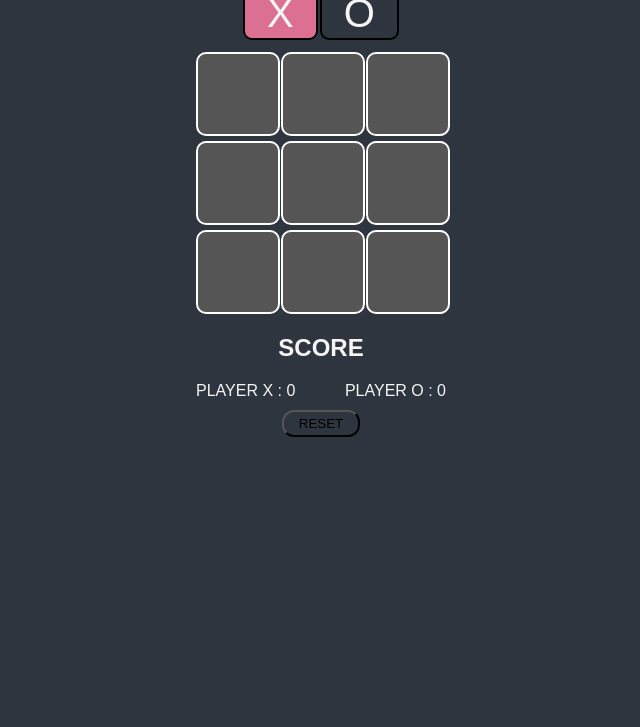
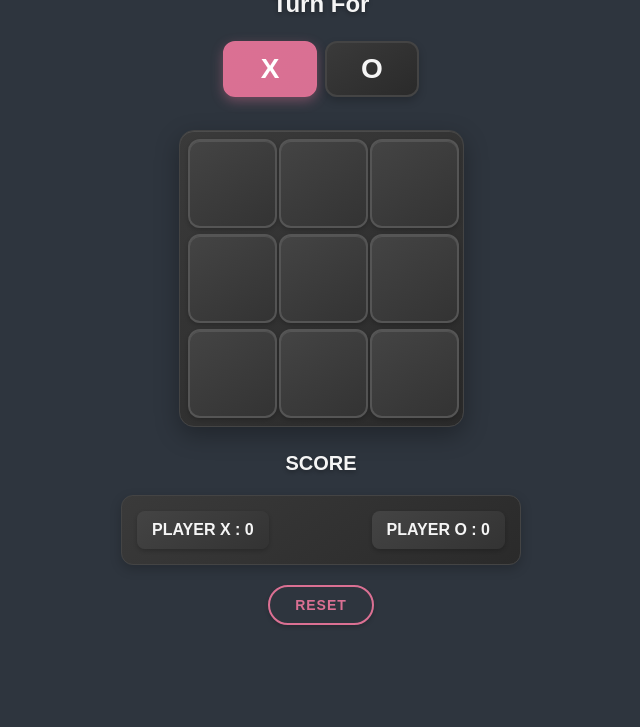
Before and after one commit to Baljender-Singh-Bamrah/Tic-Tac-Toe, a plain HTML site: page index.html in a window 1280 px wide. Shown: the part 113-840 px from the top of the page, without its empty margins (319-959 px from the left). Before the commit the page ends 800 px from the top, so only its background shows below. Drawn offline with Linux system fonts and the light colour scheme.

Commit message:
Update style.css

```diff
--- a/style.css
+++ b/style.css
@@ -4,101 +4,266 @@ body {
     align-items: center;
     justify-content: center;
     font-family: 'Poppins', sans-serif;
+    height: 100vh;
+    margin: 0;
+    padding: 20px;
+    overflow: hidden;
 }
 
 main {
-    margin-top: 50px;
+    margin-top: 0;
     font-weight: 500;
     color: whitesmoke;
-    /* background-color: brown; */
+    text-align: center;
+    max-width: 400px;
+    width: 100%;
 }
 
 .para {
-    font-size: 35px;
+    font-size: 24px;
     display: flex;
     align-items: center;
     justify-content: center;
-}
-
-.turn table tr td {
-    font-size: 40px;
-    padding: 2px 22px;
-    border: 2px solid black;
-}
-
-td {
-    border-radius: 9px;
-    border-collapse: collapse;
-}
-
-.x {
-    background-color: palevioletred;
-}
-
-.o {
-    background-color: palevioletred;
+    margin-bottom: 15px;
+    font-weight: 600;
+    text-shadow: 0 2px 4px rgba(0,0,0,0.3);
 }
 
 .turn {
     display: flex;
     align-items: center;
     justify-content: center;
+    margin-bottom: 25px;
+}
+
+.turn table {
+    border-collapse: separate;
+    border-spacing: 8px;
+}
+
+.turn table tr td {
+    font-size: 28px;
+    padding: 10px 20px;
+    border: 2px solid #444;
+    border-radius: 12px;
+    background: linear-gradient(145deg, #3a3a3a, #2a2a2a);
+    transition: all 0.3s ease;
+    font-weight: bold;
+    min-width: 50px;
+    text-align: center;
+    box-shadow: 0 4px 8px rgba(0,0,0,0.2);
+}
+
+.turn table tr td:hover {
+    transform: translateY(-2px);
+    box-shadow: 0 6px 12px rgba(0,0,0,0.3);
+}
+
+.x {
+    background: linear-gradient(145deg, palevioletred, #d87093) !important;
+    border-color: palevioletred !important;
+    color: white;
+    box-shadow: 0 4px 12px rgba(216, 112, 147, 0.4) !important;
+}
+
+.o {
+    background: linear-gradient(145deg, palevioletred, #d87093) !important;
+    border-color: palevioletred !important;
+    color: white;
+    box-shadow: 0 4px 12px rgba(216, 112, 147, 0.4) !important;
 }
 
 .container {
-    margin-top: 10px;
+    margin: 25px auto;
     display: grid;
-    grid-template-columns: repeat(3, 80px);
-    grid-gap: 5px;
+    grid-template-columns: repeat(3, 85px);
+    grid-gap: 6px;
+    justify-content: center;
+    background: linear-gradient(145deg, #3a3a3a, #2a2a2a);
+    padding: 8px;
+    border-radius: 15px;
+    box-shadow:
+        0 8px 24px rgba(0,0,0,0.3),
+        inset 0 1px 0 rgba(255,255,255,0.1);
+    border: 1px solid #444;
+    width: fit-content;
 }
 
 .cell {
-    width: 80px;
-    height: 80px;
-    border: 2px solid #fff;
-    background-color: #555;
+    width: 85px;
+    height: 85px;
+    border: 2px solid #555;
+    background: linear-gradient(145deg, #444, #333);
     display: flex;
     justify-content: center;
     align-items: center;
     font-size: 4em;
     cursor: pointer;
-    border-radius: 10px;
+    border-radius: 12px;
+    transition: all 0.3s ease;
+    position: relative;
+    overflow: hidden;
+    box-shadow:
+        0 2px 4px rgba(0,0,0,0.2),
+        inset 0 1px 0 rgba(255,255,255,0.1);
 }
 
 .cell:hover {
-    background-color: palevioletred;
+    background: linear-gradient(145deg, palevioletred, #d87093);
+    transform: scale(1.05);
+    box-shadow:
+        0 6px 16px rgba(216, 112, 147, 0.3),
+        0 0 20px rgba(216, 112, 147, 0.2);
+    border-color: palevioletred;
+}
+
+.cell:active {
+    transform: scale(0.98);
+}
+
+.cell::before {
+    content: '';
+    position: absolute;
+    top: 0;
+    left: 0;
+    right: 0;
+    bottom: 0;
+    background: linear-gradient(45deg, transparent 30%, rgba(255,255,255,0.1) 50%, transparent 70%);
+    opacity: 0;
+    transition: opacity 0.3s ease;
+}
+
+.cell:hover::before {
+    opacity: 1;
 }
 
 img {
-    width: 90%;
-    height: 90%;
+    width: 65%;
+    height: 65%;
+    object-fit: contain;
+    transition: all 0.3s ease;
+    filter: drop-shadow(0 2px 4px rgba(0,0,0,0.3));
 }
 
 .display {
     display: flex;
     justify-content: space-between;
+    margin: 20px 0;
+    padding: 15px;
+    background: linear-gradient(145deg, #3a3a3a, #2a2a2a);
+    border-radius: 12px;
+    box-shadow: 0 4px 12px rgba(0,0,0,0.2);
+    border: 1px solid #444;
+}
+
+.display div {
+    font-size: 16px;
+    font-weight: 600;
+    padding: 10px 15px;
+    border-radius: 8px;
+    background: linear-gradient(145deg, #444, #333);
+    transition: all 0.3s ease;
+    box-shadow: 0 2px 4px rgba(0,0,0,0.2);
+}
+
+.display div:hover {
+    background: linear-gradient(145deg, #555, #444);
+    transform: translateY(-2px);
+    box-shadow: 0 4px 8px rgba(0,0,0,0.3);
+}
+
+.score-card {
+    display: flex;
+    flex-direction: column;
+    align-items: center;
+    gap: 5px;
+    min-width: 100px;
+}
+
+.player-label {
+    font-size: 12px;
+    opacity: 0.8;
+    font-weight: 500;
+}
+
+.score-value {
+    font-size: 20px;
+    font-weight: 700;
+    color: palevioletred;
+    text-shadow: 0 1px 2px rgba(0,0,0,0.3);
 }
 
 h2 {
     display: flex;
     align-items: center;
     justify-content: center;
+    font-size: 20px;
+    margin: 15px 0 10px 0;
+    font-weight: 700;
+    text-shadow: 0 2px 4px rgba(0,0,0,0.3);
 }
 
 .btn {
-    margin-top: 10px;
+    margin-top: 15px;
     display: flex;
     align-items: center;
     justify-content: center;
 }
 
 .reset {
-    padding: 4px 15px;
-    border-radius: 12px;
-    background-color: transparent;
+    padding: 10px 25px;
+    border-radius: 25px;
+    background: linear-gradient(145deg, transparent, transparent);
+    border: 2px solid palevioletred;
+    color: palevioletred;
+    font-size: 14px;
+    font-weight: 600;
+    cursor: pointer;
+    transition: all 0.3s ease;
+    text-transform: uppercase;
+    letter-spacing: 1px;
+    box-shadow: 0 2px 4px rgba(0,0,0,0.2);
 }
 
 .reset:hover {
-    background-color: rgb(72, 72, 196);
-    cursor: pointer;
+    background: linear-gradient(145deg, palevioletred, #d87093);
+    color: white;
+    transform: translateY(-3px);
+    box-shadow: 0 8px 20px rgba(216, 112, 147, 0.4);
 }
+
+.reset:active {
+    transform: translateY(-1px);
+}
+
+/* Responsive design */
+@media (max-width: 480px) {
+    .container {
+        grid-template-columns: repeat(3, 65px);
+        grid-gap: 5px;
+        padding: 10px;
+    }
+
+    .cell {
+        width: 65px;
+        height: 65px;
+    }
+
+    .para {
+        font-size: 20px;
+    }
+
+    .turn table tr td {
+        font-size: 24px;
+        padding: 8px 15px;
+    }
+
+    .display {
+        flex-direction: column;
+        gap: 8px;
+    }
+
+    .score-card {
+        min-width: 80px;
+    }
+}
```
